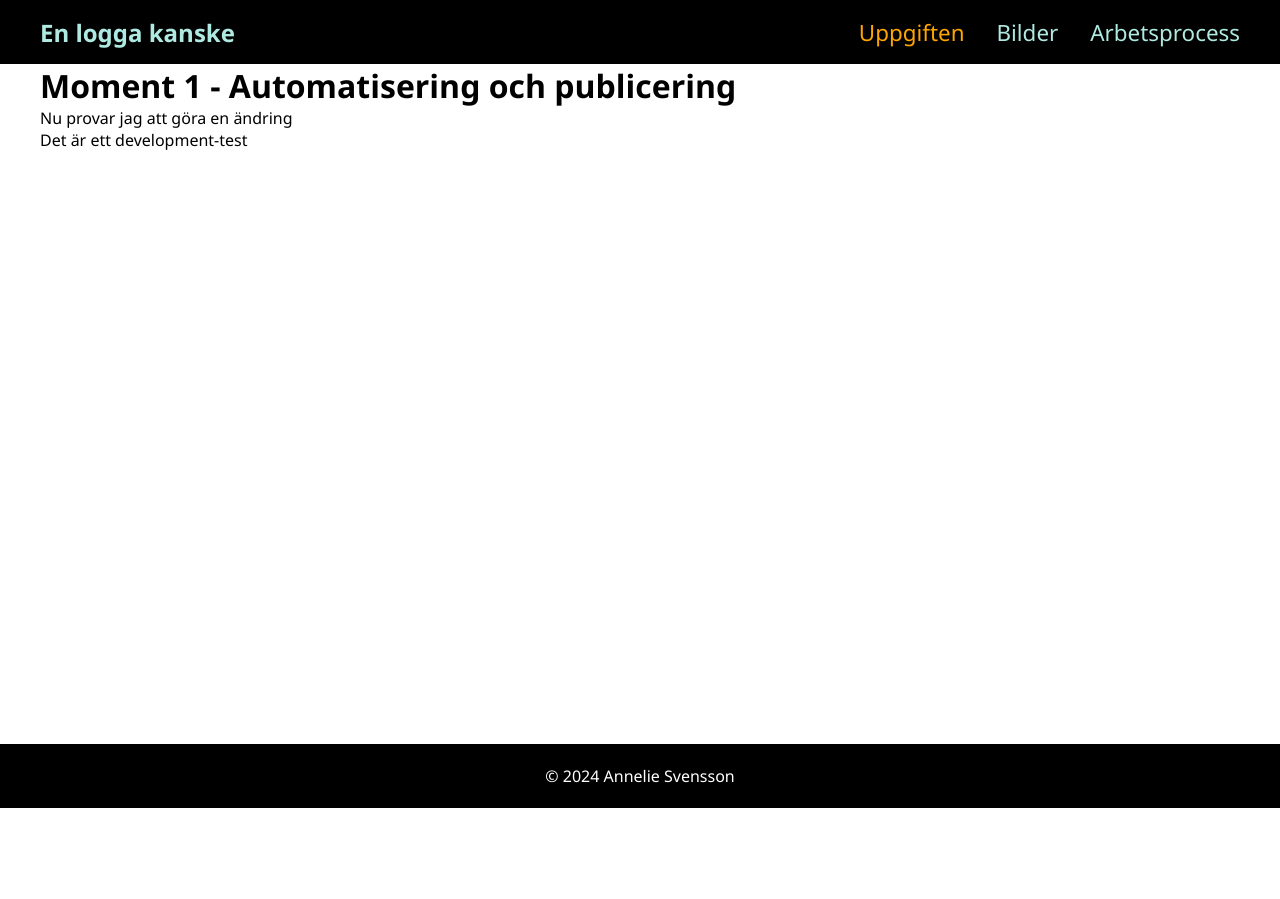
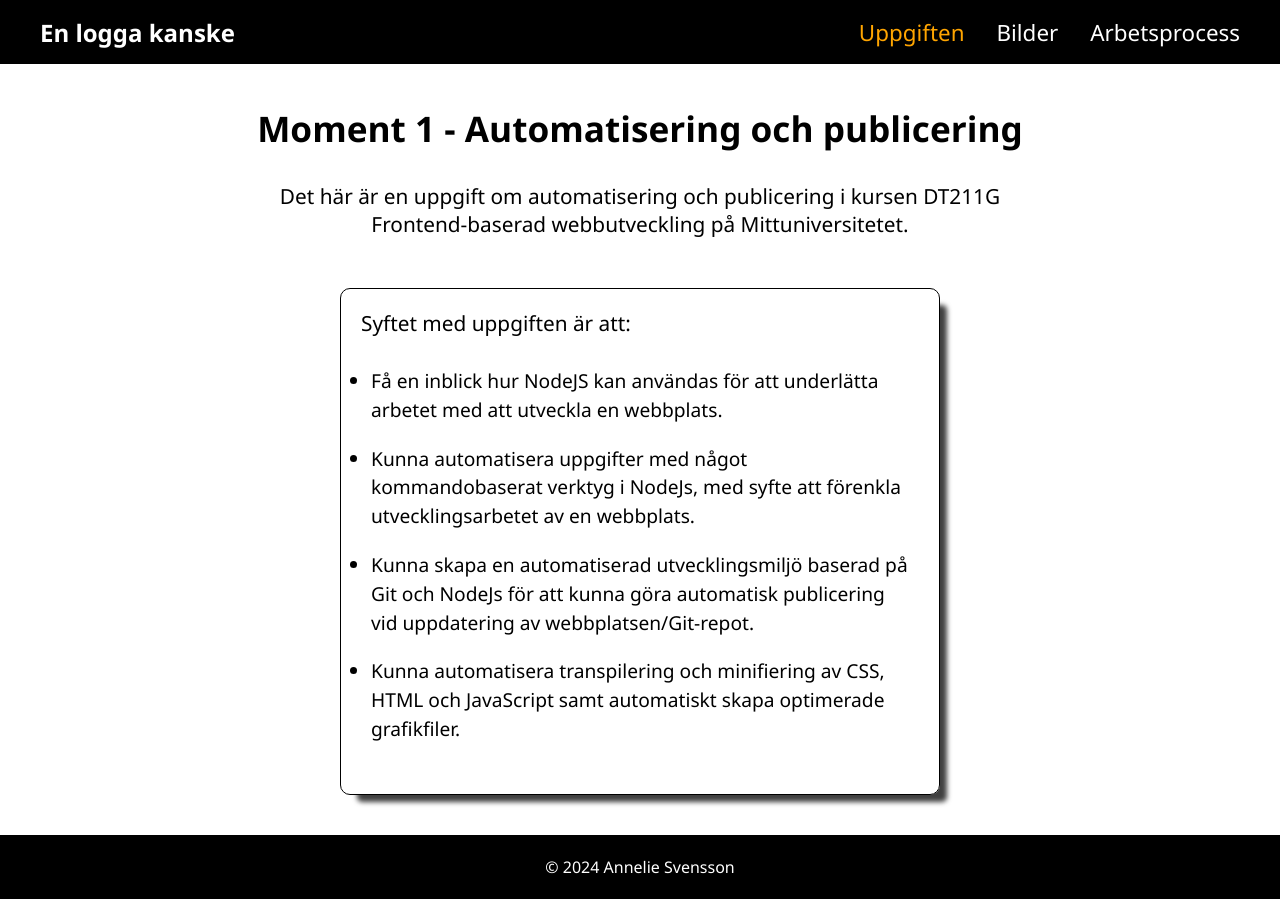
Before and after one commit to ansv88/Demowebb---Moment-1-DT211G, a website built with Parcel: page src/index.html in a window 1280 px wide. Before the commit the page ends 808 px from the top, so only its background shows below. Built offline with nearby package versions, Linux system fonts and the light colour scheme.

Commit message:
Lagt till info+styling på index.html

```diff
--- a/src/css/style.css
+++ b/src/css/style.css
@@ -16,7 +16,7 @@ li {
 
 a {
     text-decoration: none;
-    color: #aeeae1;
+    color: #ffffff;
     font-size: 1.4rem;
 }
 
@@ -67,7 +67,7 @@ header {
     top: 8vh;
     height: 0;
     margin: 0 auto;
-    background: rgba(255, 255, 255, 0.1);
+    background-color: rgba(255, 255, 255, 0.1);
     backdrop-filter: blur(15px);
     border-radius: 10px;
     overflow: hidden;
@@ -78,7 +78,7 @@ header {
 }
 
 .dropdown-menu li {
-    padding: 0.8rem;
+    padding: 1rem;
     display: flex;
     align-items: center;
     justify-content: center;
@@ -89,7 +89,44 @@ header {
 main {
     max-width: 1200px;
     margin: 0 auto;
-    height: 85vh;
+}
+
+h1 {
+    margin-top: 5vh;
+    text-align: center;
+    font-size: 2.2rem;
+}
+
+.intro p,
+.task-list p {
+    font-size: 1.3rem;
+}
+
+.intro {
+    width: 100%;
+    padding: 10px;
+    margin: 20px auto;
+    text-align: center;
+}
+
+.task-list {
+    width: 90%;
+    border: 1px solid;
+    border-radius: 10px;
+    padding: 20px;
+    margin: 5vh auto;
+    box-shadow: 12px 12px 5px -5px rgba(0,0,0,0.75);
+}
+
+.task-list ul {
+    padding: 20px 10px;
+}
+
+.task-list ul li {
+    padding: 10px 0;
+    list-style-type: disc;
+    font-size: 1.2rem;
+    line-height: 1.8rem;
 }
 
 /* Footer */
@@ -125,4 +162,16 @@ footer {
     .dropdown-menu {
         display: none;
     }
+
+    .intro {
+        width: 800px;
+        padding: 10px;
+        margin: 20px auto;
+    }
+
+    .task-list {
+        width: 600px;
+        padding: 20px;
+        margin: 5vh auto;
+    }
 }
--- a/src/index.html
+++ b/src/index.html
@@ -33,8 +33,22 @@
 
     <main>
         <h1>Moment 1 - Automatisering och publicering</h1>
-        <p>Nu provar jag att göra en ändring</p>
-        <p>Det är ett development-test</p>
+        <section class="intro">
+            <p>Det här är en uppgift om automatisering och publicering i kursen DT211G Frontend-baserad webbutveckling på
+                Mittuniversitetet.</p>
+        </section>
+        <section class="task-list">
+            <p>Syftet med uppgiften är att:</p>
+            <ul>
+                <li>Få en inblick hur NodeJS kan användas för att underlätta arbetet med att utveckla en webbplats.</li>
+                <li>Kunna automatisera uppgifter med något kommandobaserat verktyg i NodeJs, med syfte att förenkla
+                    utvecklingsarbetet av en webbplats.</li>
+                <li>Kunna skapa en automatiserad utvecklingsmiljö baserad på Git och NodeJs för att kunna göra
+                    automatisk publicering vid uppdatering av webbplatsen/Git-repot.</li>
+                <li>Kunna automatisera transpilering och minifiering av CSS, HTML och JavaScript samt automatiskt skapa
+                    optimerade grafikfiler.</li>
+            </ul>
+        </section>
     </main>
 
     <footer id="footer">
```
Also changed, not shown: src/process.html (+2 -2 lines).
